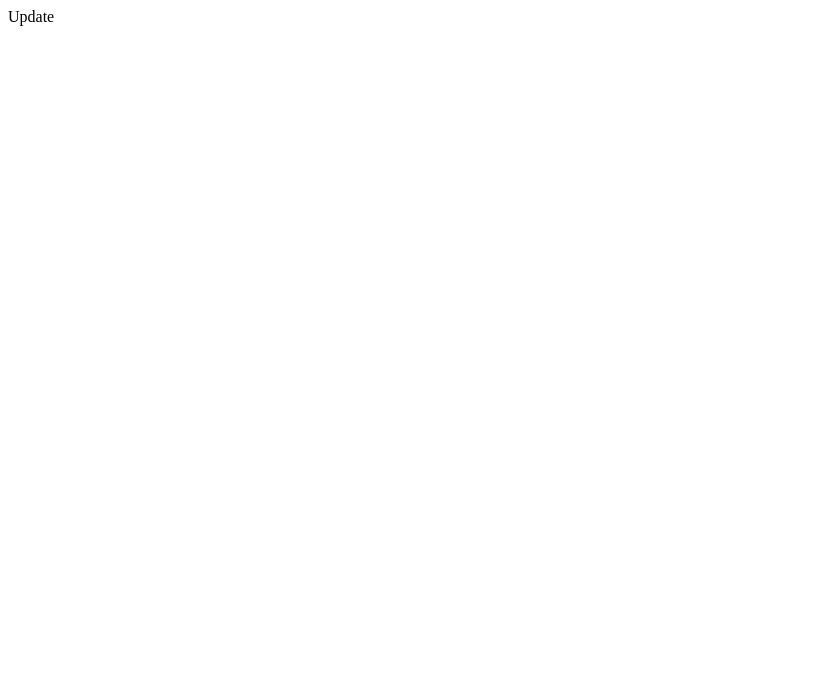
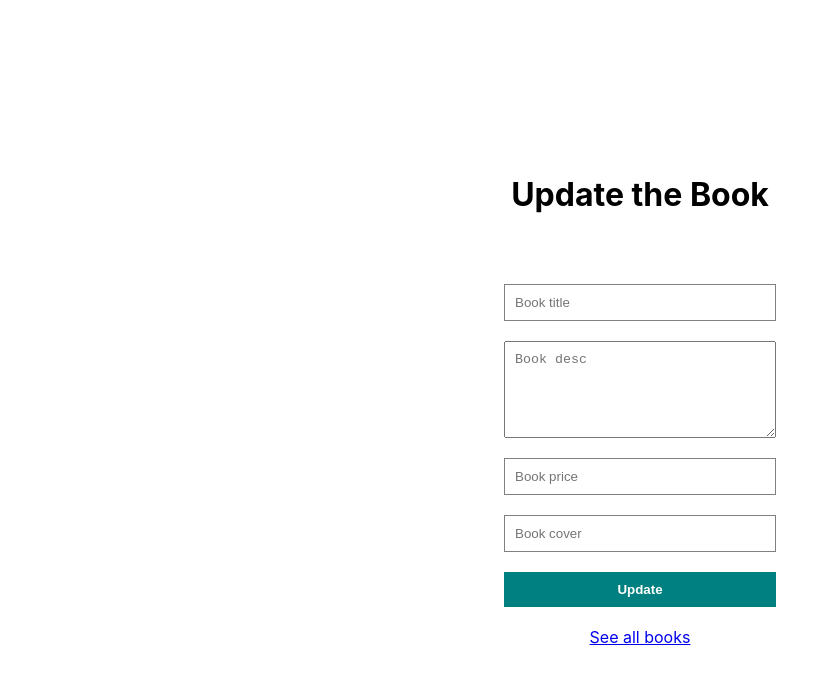
Before and after one commit to DusanVelimirovic/full-stack-components, a React (Create React App) app in the folder crud/client/: page /update/1 in a window 1280 px wide. Shown: the top 684 px of the page, without its empty margins (0-830 px from the left). Built offline with nearby package versions, Linux system fonts and the light colour scheme.

Commit message:
delete and put operations

```diff
--- a/crud/client/package.json
+++ b/crud/client/package.json
@@ -13,6 +13,7 @@
     "react-dom": "^18.2.0",
     "react-router-dom": "^6.15.0",
     "react-scripts": "5.0.1",
+    "sass": "^1.66.1",
     "sort-by": "^1.2.0",
     "web-vitals": "^2.1.4"
   },
--- a/crud/client/src/App.js
+++ b/crud/client/src/App.js
@@ -8,7 +8,7 @@ import Update from "./pages/Update/Update.jsx";
 
 function App() {
   return (
-    <div>
+    <div className="app">
       <BrowserRouter>
         <Routes>
           <Route path="/" element={<Books />} />
--- /dev/null
+++ b/crud/client/src/index.css
@@ -0,0 +1,13 @@
+body {
+    margin: 0;
+    font-family: -apple-system, BlinkMacSystemFont, 'Segoe UI', 'Roboto', 'Oxygen',
+      'Ubuntu', 'Cantarell', 'Fira Sans', 'Droid Sans', 'Helvetica Neue',
+      sans-serif;
+    -webkit-font-smoothing: antialiased;
+    -moz-osx-font-smoothing: grayscale;
+  }
+
+  code {
+    font-family: source-code-pro, Menlo, Monaco, Consolas, 'Courier New',
+      monospace;
+  }
--- a/crud/client/src/index.js
+++ b/crud/client/src/index.js
@@ -1,6 +1,8 @@
 import React from "react";
 import ReactDOM from "react-dom/client";
 import App from "./App";
+import "./index.css";
+import "./style.scss";
 
 const root = ReactDOM.createRoot(document.getElementById("root"));
 root.render(
--- a/crud/client/src/pages/Books/Books.jsx
+++ b/crud/client/src/pages/Books/Books.jsx
@@ -24,7 +24,15 @@ const Books = () => {
     fetchAllBooks();
   }, []);
 
-  console.log(books);
+  // Delete book from DB
+  const handleDelete = async (id) => {
+    try {
+      await axios.delete(`http://localhost:8800/api/books/${id}`);
+      window.location.reload()
+    } catch (err) {
+      console.log(err);
+    }
+  };
 
 
   return (
@@ -37,6 +45,15 @@ const Books = () => {
           <h2>{book.title}</h2>
           <p>{book.desc}</p>
           <span>${book.price}</span>
+          <button className="delete" onClick={() => handleDelete(book.id)}>Delete</button>
+          <button className="update">
+            <Link
+              to={`/update/${book.id}`}
+              style={{ color: "inherit", textDecoration: "none" }}
+            >
+              Update
+            </Link>
+           </button>
         </div>
       ))}
     </div>
@@ -44,7 +61,8 @@ const Books = () => {
         <Link to="/add" style={{ color: "inherit", textDecoration: "none" }}>
           Add new book
         </Link>
-      </button>
+    </button>
+
   </div>
   )
 }
--- a/crud/client/src/pages/Update/Update.jsx
+++ b/crud/client/src/pages/Update/Update.jsx
@@ -1,9 +1,73 @@
-import React from 'react'
+import axios from "axios";
+import React, { useState } from "react";
+import { Link, useLocation, useNavigate } from "react-router-dom";
 
 const Update = () => {
+  const [book, setBook] = useState({
+    title: "",
+    desc: "",
+    price: null,
+    cover: "",
+  });
+
+  // Hendle errors
+  const [error,setError] = useState(false)
+
+  const location = useLocation();
+  const navigate = useNavigate();
+
+  // Get book ID from url path
+  const bookId = location.pathname.split("/")[2];
+
+  const handleChange = (e) => {
+    setBook((prev) => ({ ...prev, [e.target.name]: e.target.value }));
+  };
+
+  const handleClick = async (e) => {
+    e.preventDefault();
+
+    try {
+      await axios.put(`http://localhost:8800/api/books/${bookId}`, book);
+      navigate("/"); // redirect to Home page
+    } catch (err) {
+      console.log(err);
+      setError(true);
+    }
+  };
+
   return (
-    <div>Update</div>
-  )
-}
+    <div className="form">
+      <h1>Update the Book</h1>
+      <input
+        type="text"
+        placeholder="Book title"
+        name="title"
+        onChange={handleChange}
+      />
+      <textarea
+        rows={5}
+        type="text"
+        placeholder="Book desc"
+        name="desc"
+        onChange={handleChange}
+      />
+      <input
+        type="number"
+        placeholder="Book price"
+        name="price"
+        onChange={handleChange}
+      />
+      <input
+        type="text"
+        placeholder="Book cover"
+        name="cover"
+        onChange={handleChange}
+      />
+      <button onClick={handleClick}>Update</button>
+      {error && "Something went wrong!"}
+      <Link to="/">See all books</Link>
+    </div>
+  );
+};
 
-export default Update
+export default Update;
--- /dev/null
+++ b/crud/client/src/style.scss
@@ -0,0 +1,80 @@
+.app {
+    height: 100vh;
+    padding: 0 100px;
+    display: flex;
+    align-items: center;
+    justify-content: center;
+    text-align: center;
+
+    .addHome {
+      padding: 10px;
+      margin-top: 20px;
+      cursor: pointer;
+      border: none;
+      background-color: teal;
+      color: white;
+      font-weight: bold;
+    }
+
+    h1 {
+      margin-bottom: 50px;
+    }
+
+    .books {
+      display: flex;
+
+      .book {
+        flex: 1;
+        display: flex;
+        flex-direction: column;
+        align-items: center;
+        gap: 10px;
+
+        img {
+          width: 200px;
+          height: 300px;
+          object-fit: cover;
+        }
+
+        button {
+          padding: 3px 6px;
+          background-color: white;
+          cursor: pointer;
+        }
+        .delete {
+          border: 1px solid rgb(245, 191, 191);
+          color: rgb(242, 100, 100);
+        }
+        .update {
+          border: 1px solid rgb(204, 204, 243);
+          color: rgb(139, 139, 234);
+        }
+      }
+    }
+
+    .form {
+      display: flex;
+      flex-direction: column;
+      gap: 20px;
+
+      input {
+        width: 250px;
+        padding: 10px;
+        border: 1px solid gray;
+      }
+
+      textarea {
+        padding: 10px;
+      }
+
+      button {
+        border: none;
+        padding: 10px;
+        background-color: white;
+        background-color: teal;
+        color: white;
+        font-weight: bold;
+        cursor: pointer;
+      }
+    }
+  }
```
Also changed, not shown: 1 other file (tests, documents, lock files or other folders).
